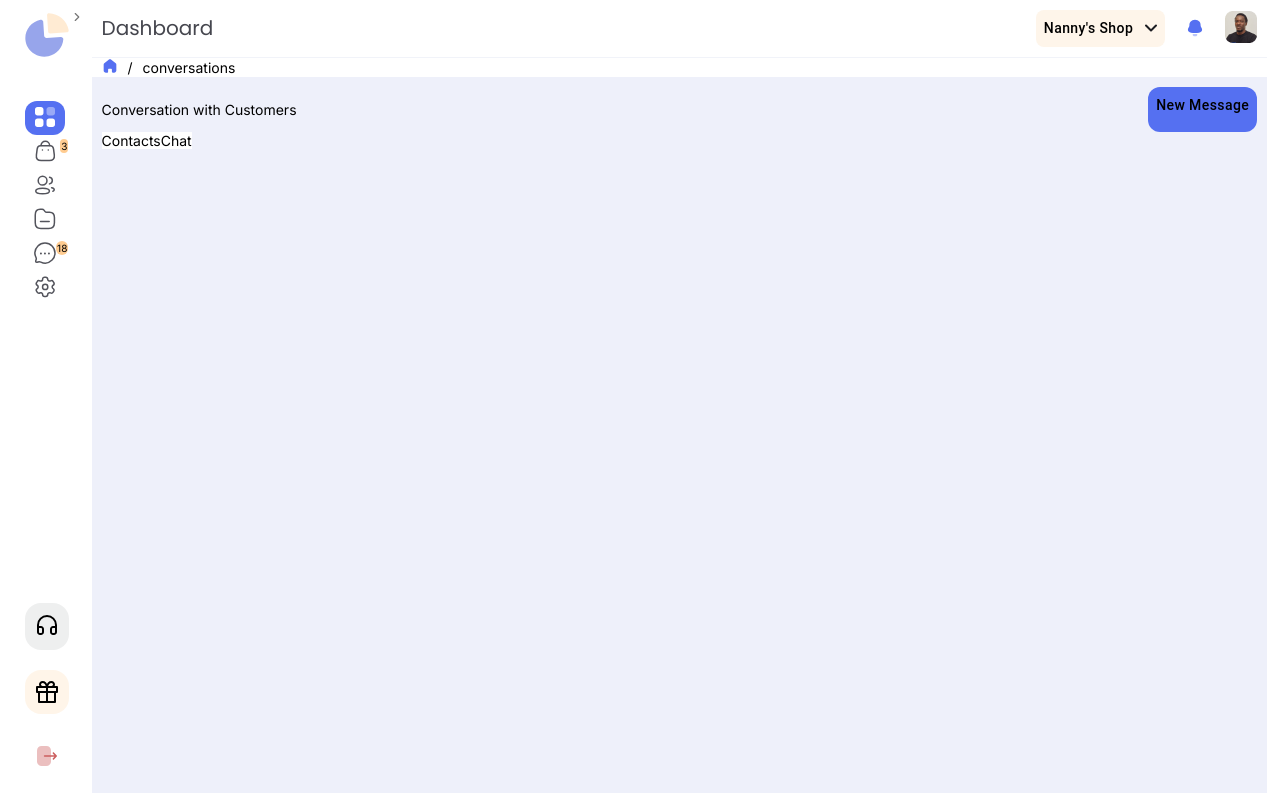
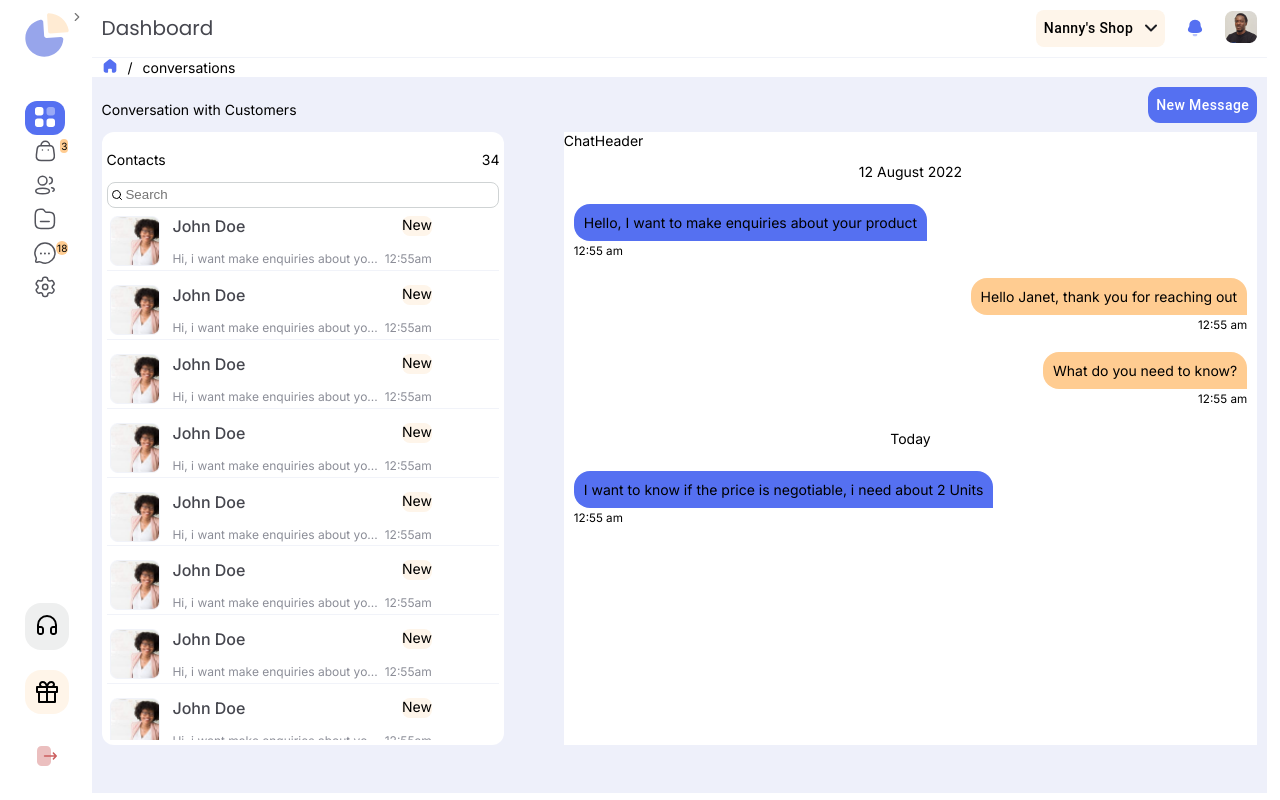
Before and after one commit to MichaelBoyo/metrix, a Next.js app: page /conversations in a window 1280 px wide. Built offline with nearby package versions, Linux system fonts and the light colour scheme.

Commit message:
chat body

```diff
--- a/src/app/conversations/index.module.scss
+++ b/src/app/conversations/index.module.scss
@@ -10,9 +10,12 @@
 }
 .newMessageButton {
   border-radius: 12px;
-  background: var(--primary, #5570f1);
+  background: #5570f1;
+  height: max-content;
+  width: max-content;
 }
 
 .body {
   display: flex;
+  justify-content: space-between;
 }
--- a/src/app/conversations/page.tsx
+++ b/src/app/conversations/page.tsx
@@ -11,7 +11,9 @@ const Conversations = () => {
         <p>Conversation with Customers</p>
 
         <div className={style.newMessageButton}>
-          <Button sx={{ ...baseButtonStyle }}>New Message</Button>
+          <Button sx={{ color: "white", textTransform: "none" }}>
+            New Message
+          </Button>
         </div>
       </div>
       <div className={style.body}>
--- /dev/null
+++ b/src/assets/users/User1.tsx
@@ -0,0 +1,8 @@
+import Image from "next/image";
+import React from "react";
+import user1 from "./user1.png";
+export const User1 = () => {
+  return (
+    <Image style={{ width: "50px", height: "50px" }} src={user1} alt="user 1" />
+  );
+};
--- a/src/components/Chat/index.module.scss
+++ b/src/components/Chat/index.module.scss
@@ -1,3 +1,39 @@
 .chat {
   background: white;
+  width: 60%;
 }
+
+.sender,
+.receiver {
+  width: fit-content;
+  p {
+    border-radius: 16px 16px 0px 16px;
+    margin: 0;
+    padding: 10px;
+  }
+  margin: 10px;
+}
+.receiver {
+  p {
+    background: var(--primary-100, #5570f1);
+  }
+  text-align: left;
+  align-self: flex-start;
+}
+
+.sender {
+  text-align: right;
+  align-self: flex-end;
+  p {
+    background: var(--secondary-100, #ffcc91);
+  }
+}
+
+.chatBox {
+  display: flex;
+  flex-direction: column;
+  justify-content: space-between;
+}
+.date {
+  text-align: center;
+}
--- a/src/components/Chat/index.tsx
+++ b/src/components/Chat/index.tsx
@@ -1,5 +1,41 @@
 import React from "react";
 import style from "./index.module.scss";
+import { ChatHeader } from "../ChatHeader";
+const chats = [
+  {
+    date: "12 August 2022",
+    sender: [
+      "receiver`Hello, I want to make enquiries about your product`12:55 am",
+      "sender`Hello Janet, thank you for reaching out`12:55 am",
+      "sender`What do you need to know?`12:55 am",
+    ],
+  },
+  {
+    date: "Today",
+    sender: [
+      "receiver`I want to know if the price is negotiable, i need about 2 Units`12:55 am",
+    ],
+  },
+];
 export const Chat = () => {
-  return <div className={style.chat}>Chat</div>;
+  return (
+    <div className={style.chat}>
+      <ChatHeader />
+      {chats.map((item, idx) => (
+        <div key={idx}>
+          <p className={style.date}>{item.date}</p>
+          <div className={style.chatBox}>
+            {item.sender.map((msg, idx) => (
+              <div key={idx} className={style[msg.split("`")[0]]}>
+                <div className={style.innerDiv}>
+                  <p>{msg.split("`")[1]}</p>
+                  <small>{msg.split("`")[2]}</small>
+                </div>
+              </div>
+            ))}
+          </div>
+        </div>
+      ))}
+    </div>
+  );
 };
--- /dev/null
+++ b/src/components/ChatHeader.tsx
@@ -0,0 +1,7 @@
+import React from 'react'
+
+export const ChatHeader = () => {
+  return (
+    <div>ChatHeader</div>
+  )
+}
--- /dev/null
+++ b/src/components/ContactCard/index.module.scss
@@ -0,0 +1,47 @@
+.contactCard {
+  display: flex;
+  gap: 12px;
+  border-bottom: 1px solid var(--stroke, #f1f3f9);
+  padding: 1%;
+}
+.top,
+.bottom {
+  display: flex;
+  justify-content: space-between;
+
+  gap: 7px;
+  p {
+    padding: 0;
+    margin: 0;
+  }
+}
+
+.name {
+  color: #45464e;
+
+  font-size: 16px;
+  font-style: normal;
+  font-weight: 500;
+  line-height: normal;
+}
+.text {
+  display: flex;
+  flex-direction: column;
+  justify-content: space-between;
+}
+
+.type {
+  border-radius: 8px;
+  background: var(--secondary-20, #fef5ea);
+  padding: 2px;
+}
+
+.message,
+.time {
+  color: var(--black-30, #8b8d97);
+
+  font-size: 12px;
+  font-style: normal;
+  font-weight: 400;
+  line-height: normal;
+}
--- /dev/null
+++ b/src/components/ContactCard/index.tsx
@@ -0,0 +1,27 @@
+import React, { FC, ReactNode } from "react";
+import style from "./index.module.scss";
+export interface ContactCardProps {
+  fullname: string;
+  lastText: string;
+  type?: string;
+  time: string;
+  image: ReactNode;
+}
+export const ContactCard: FC<ContactCardProps> = (props) => {
+  return (
+    <div className={style.contactCard}>
+      {props.image}
+
+      <div className={style.text}>
+        <div className={style.top}>
+          <p className={style.name}>{props.fullname}</p>
+          <p className={style.type}>{props.type}</p>
+        </div>
+        <div className={style.bottom}>
+          <p className={style.message}>{props.lastText}</p>
+          <p className={style.time}>{props.time}</p>
+        </div>
+      </div>
+    </div>
+  );
+};
--- a/src/components/Contacts/index.module.scss
+++ b/src/components/Contacts/index.module.scss
@@ -1,3 +1,30 @@
 .contacts {
   background: white;
+  width: 34%;
+  padding: 5px;
+  border-radius: 12px;
 }
+.top {
+  display: flex;
+  justify-content: space-between;
+}
+.searchBar {
+  border-radius: 8px;
+  border: 1px solid var(--black-1, #cfd3d4);
+  input {
+    border: none;
+  }
+  display: flex;
+  justify-content: flex-start;
+  align-items: center;
+  padding: 1%;
+}
+.contactCards {
+  display: flex;
+  flex-direction: column;
+  gap: 10px;
+
+  overflow-y: scroll;
+  max-height: 66vh;
+  margin-top: 1%;
+}
--- a/src/components/Contacts/index.tsx
+++ b/src/components/Contacts/index.tsx
@@ -1,7 +1,154 @@
-import React from 'react'
-import style from './index.module.scss'
+import React from "react";
+import style from "./index.module.scss";
+import { Search } from "react-feather";
+import { ContactCard, ContactCardProps } from "../ContactCard";
+import { User1 } from "@/assets/users/User1";
+
+const contacts: ContactCardProps[] = [
+  {
+    fullname: "John Doe",
+    lastText: "Hi, i want make enquiries about yo...",
+    time: "12:55am",
+    type: "New",
+    image: <User1 />,
+  },
+  {
+    fullname: "John Doe",
+    lastText: "Hi, i want make enquiries about yo...",
+    time: "12:55am",
+    type: "New",
+    image: <User1 />,
+  },
+  {
+    fullname: "John Doe",
+    lastText: "Hi, i want make enquiries about yo...",
+    time: "12:55am",
+    type: "New",
+    image: <User1 />,
+  },
+  {
+    fullname: "John Doe",
+    lastText: "Hi, i want make enquiries about yo...",
+    time: "12:55am",
+    type: "New",
+    image: <User1 />,
+  },
+  {
+    fullname: "John Doe",
+    lastText: "Hi, i want make enquiries about yo...",
+    time: "12:55am",
+    type: "New",
+    image: <User1 />,
+  },
+  {
+    fullname: "John Doe",
+    lastText: "Hi, i want make enquiries about yo...",
+    time: "12:55am",
+    type: "New",
+    image: <User1 />,
+  },
+  {
+    fullname: "John Doe",
+    lastText: "Hi, i want make enquiries about yo...",
+    time: "12:55am",
+    type: "New",
+    image: <User1 />,
+  },
+  {
+    fullname: "John Doe",
+    lastText: "Hi, i want make enquiries about yo...",
+    time: "12:55am",
+    type: "New",
+    image: <User1 />,
+  },
+  {
+    fullname: "John Doe",
+    lastText: "Hi, i want make enquiries about yo...",
+    time: "12:55am",
+    type: "New",
+    image: <User1 />,
+  },
+  {
+    fullname: "John Doe",
+    lastText: "Hi, i want make enquiries about yo...",
+    time: "12:55am",
+    type: "New",
+    image: <User1 />,
+  },
+  {
+    fullname: "John Doe",
+    lastText: "Hi, i want make enquiries about yo...",
+    time: "12:55am",
+    type: "New",
+    image: <User1 />,
+  },
+  {
+    fullname: "John Doe",
+    lastText: "Hi, i want make enquiries about yo...",
+    time: "12:55am",
+    type: "New",
+    image: <User1 />,
+  },
+  {
+    fullname: "John Doe",
+    lastText: "Hi, i want make enquiries about yo...",
+    time: "12:55am",
+    type: "New",
+    image: <User1 />,
+  },
+  {
+    fullname: "John Doe",
+    lastText: "Hi, i want make enquiries about yo...",
+    time: "12:55am",
+    type: "New",
+    image: <User1 />,
+  },
+  {
+    fullname: "John Doe",
+    lastText: "Hi, i want make enquiries about yo...",
+    time: "12:55am",
+    type: "New",
+    image: <User1 />,
+  },
+  {
+    fullname: "John Doe",
+    lastText: "Hi, i want make enquiries about yo...",
+    time: "12:55am",
+    type: "New",
+    image: <User1 />,
+  },
+  {
+    fullname: "John Doe",
+    lastText: "Hi, i want make enquiries about yo...",
+    time: "12:55am",
+    type: "New",
+    image: <User1 />,
+  },
+  {
+    fullname: "John Doe",
+    lastText: "Hi, i want make enquiries about yo...",
+    time: "12:55am",
+    type: "New",
+    image: <User1 />,
+  },
+];
 export const Contacts = () => {
   return (
-    <div className={style.contacts}>Contacts</div>
-  )
-}
+    <div className={style.contacts}>
+      <div className={style.top}>
+        <p>Contacts</p>
+        <p>34</p>
+      </div>
+      <div className={style.searchBar}>
+        <Search size={12} />
+        <input type="text" placeholder="Search" />
+      </div>
+
+      <div className={style.contactCards}>
+        {contacts.map((contact, idx) => (
+          <ContactCard key={idx} {...contact} />
+        ))}
+      </div>
+    </div>
+  );
+};
```
Also changed, not shown: src/assets/users/user1.png (added).
